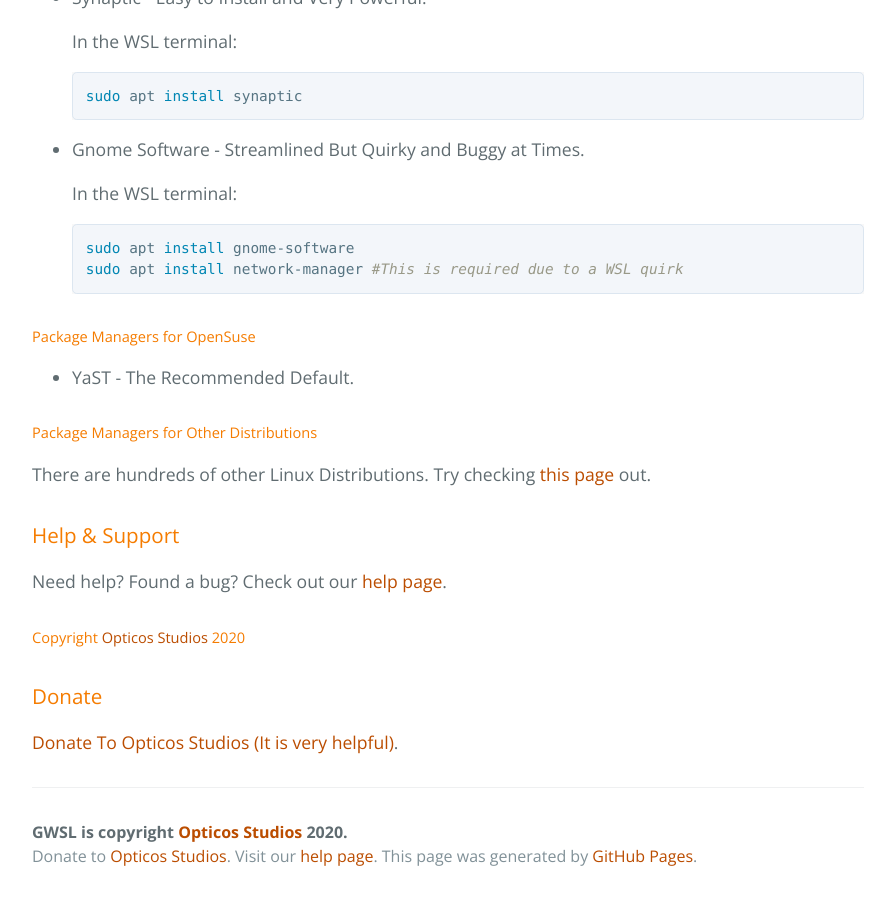
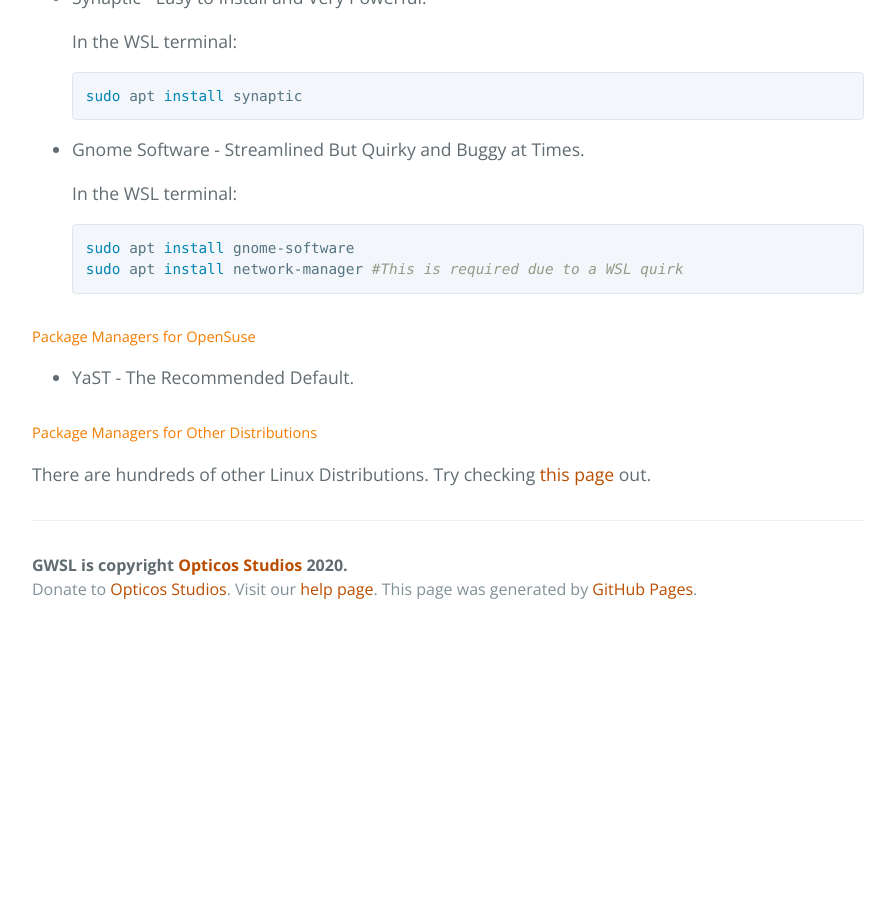
Before and after one commit to Opticos/gwsl, a Jekyll site: the page built from package-managers.md, in a window 1280 px wide and 900 px high, scrolled down 642 px. Shown: the whole window, without its empty margins (192-1087 px from the left). Built offline with Jekyll 4.4.1, drawn with Linux system fonts in a browser that asks for light colours; the repository's description, which GitHub fills in, is left out; after the commit the page ends 1275 px from its top, so only the background shows below that.

Commit message:
Update package-managers.md

```diff
--- a/package-managers.md
+++ b/package-managers.md
@@ -33,16 +33,3 @@ There are several to choose from depending on your Linux distribution. Here are
 ##### Package Managers for Other Distributions
 
 There are hundreds of other Linux Distributions. Try checking [this page](https://www.tecmint.com/linux-package-managers/) out.
-
-
-
-### Help & Support
-Need help? Found a bug? Check out our [help page](./help.html).
-
-
-##### Copyright [Opticos Studios](http://opticos.studio) 2020
-
-
-### Donate
-
-[Donate To Opticos Studios (It is very helpful)](https://sites.google.com/bartimee.com/opticos-studios/donate#h.p_6-1t7x2XFvCP).
```
